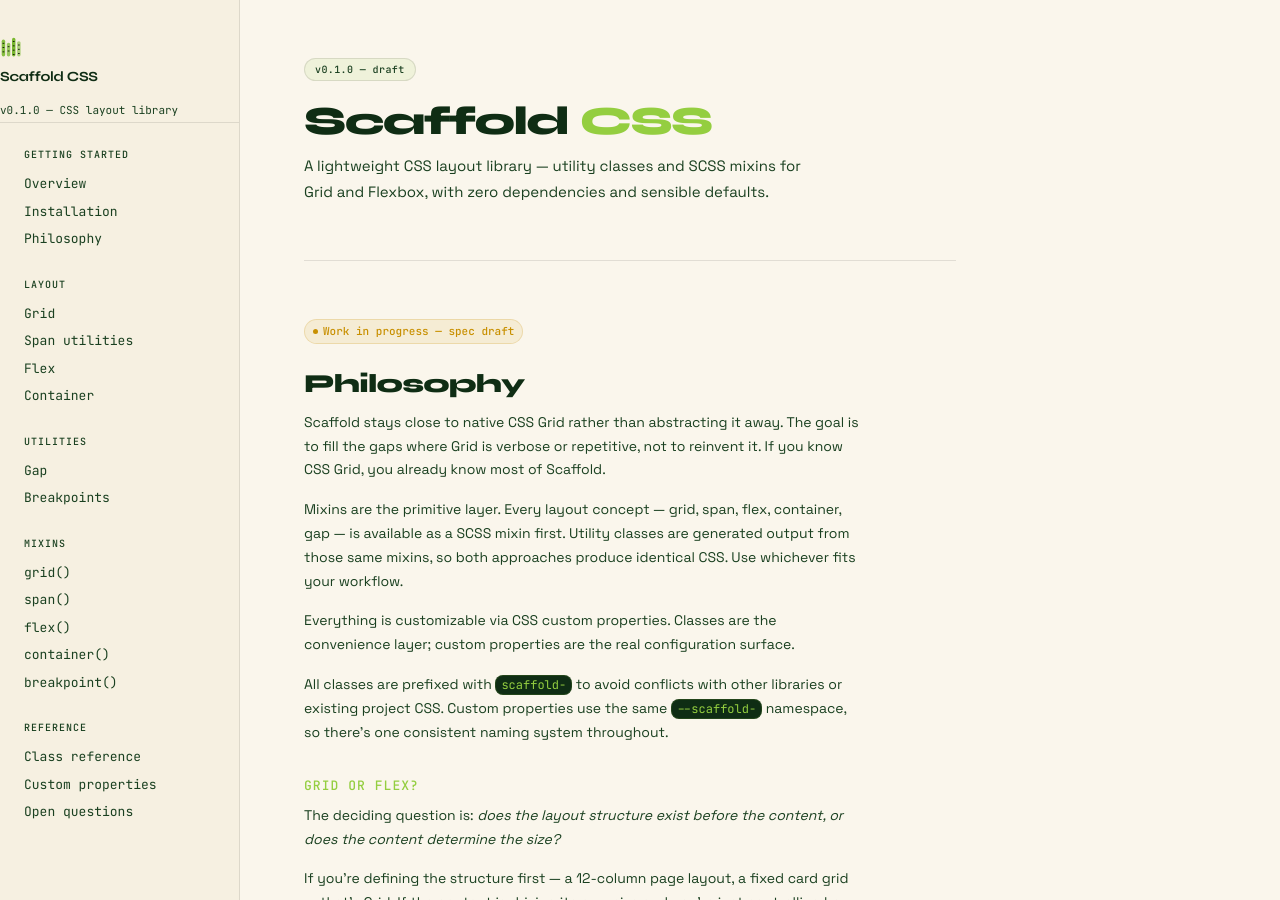
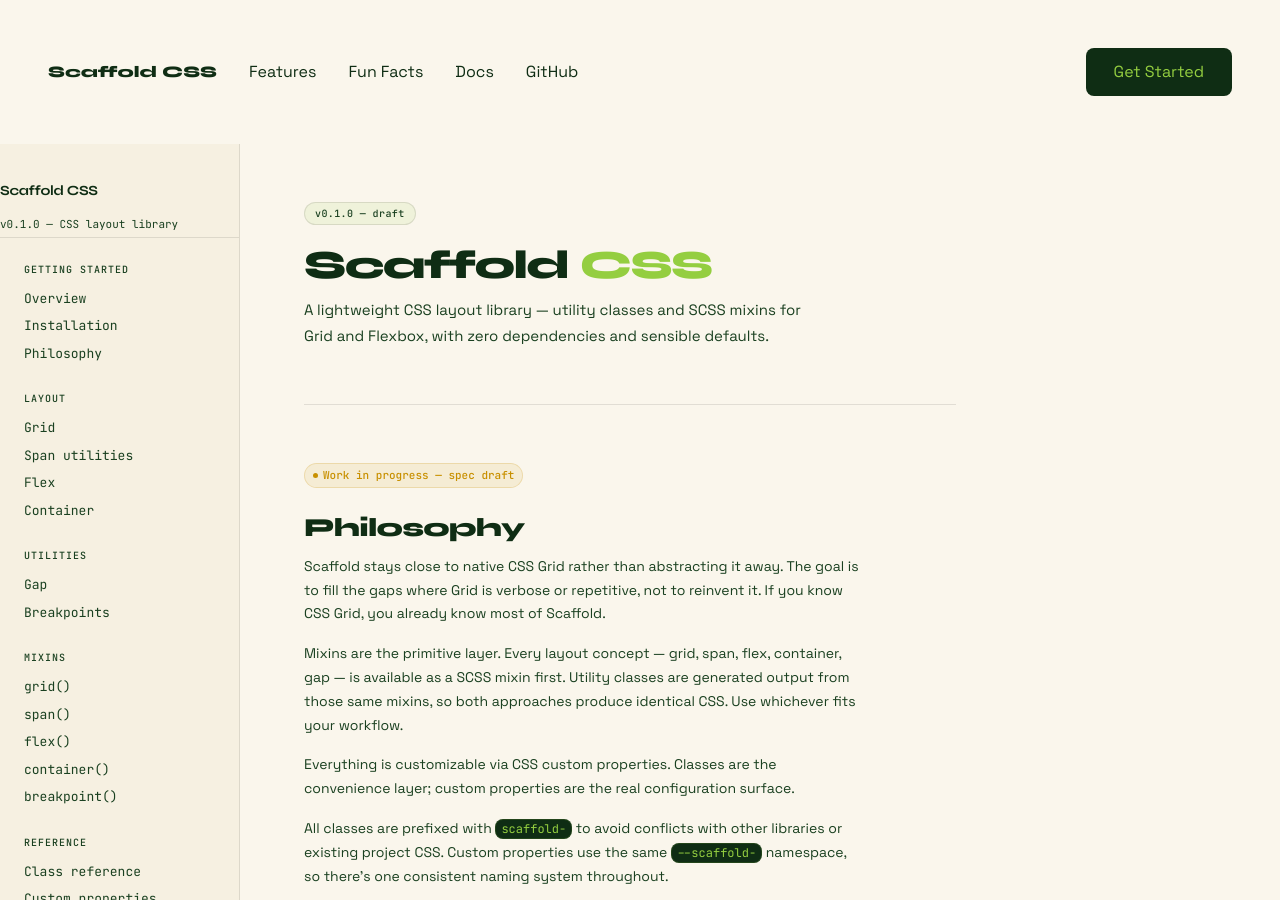
Before and after one commit to naher94/scaffoldcss, a Jekyll site: the page built from docs.html, in a window 1280 px wide and 900 px high. Built offline with Jekyll 4.4.1, drawn with Linux system fonts in a browser that asks for light colours.

Commit message:
Docs Site Updates

```diff
--- a/_includes/docs-nav.html
+++ b/_includes/docs-nav.html
@@ -1,23 +1,5 @@
 <nav class="docs-nav">
   <a href="/docs" class="nav-logo">
-    <svg class="nav-mark" viewBox="0 0 28 28" fill="none" xmlns="http://www.w3.org/2000/svg">
-      <rect x="2" y="4" width="4" height="20" rx="2" fill="#7ab830" opacity="0.9"/>
-      <rect x="3" y="8" width="2" height="1" fill="#080a08"/>
-      <rect x="3" y="13" width="2" height="1" fill="#080a08"/>
-      <rect x="3" y="18" width="2" height="1" fill="#080a08"/>
-      <rect x="8" y="8" width="4" height="16" rx="2" fill="#7ab830" opacity="0.75"/>
-      <rect x="9" y="12" width="2" height="1" fill="#080a08"/>
-      <rect x="9" y="17" width="2" height="1" fill="#080a08"/>
-      <rect x="14" y="2" width="4" height="22" rx="2" fill="#7ab830"/>
-      <rect x="15" y="6" width="2" height="1" fill="#080a08"/>
-      <rect x="15" y="11" width="2" height="1" fill="#080a08"/>
-      <rect x="15" y="16" width="2" height="1" fill="#080a08"/>
-      <rect x="15" y="21" width="2" height="1" fill="#080a08"/>
-      <rect x="20" y="6" width="4" height="18" rx="2" fill="#7ab830" opacity="0.6"/>
-      <rect x="21" y="10" width="2" height="1" fill="#080a08"/>
-      <rect x="21" y="15" width="2" height="1" fill="#080a08"/>
-      <rect x="21" y="20" width="2" height="1" fill="#080a08"/>
-    </svg>
     <div class="nav-logo-text">
       <h1>Scaffold CSS</h1>
       <p>v{{ site.library-version }} — CSS layout library</p>
--- a/_layouts/docs.html
+++ b/_layouts/docs.html
@@ -12,6 +12,8 @@
 </head>
 <body class="docs-page">
 
+  {% include header.html %}
+
   <div class="docs-layout">
     {% include docs-nav.html %}
     <main class="docs-main">
```
